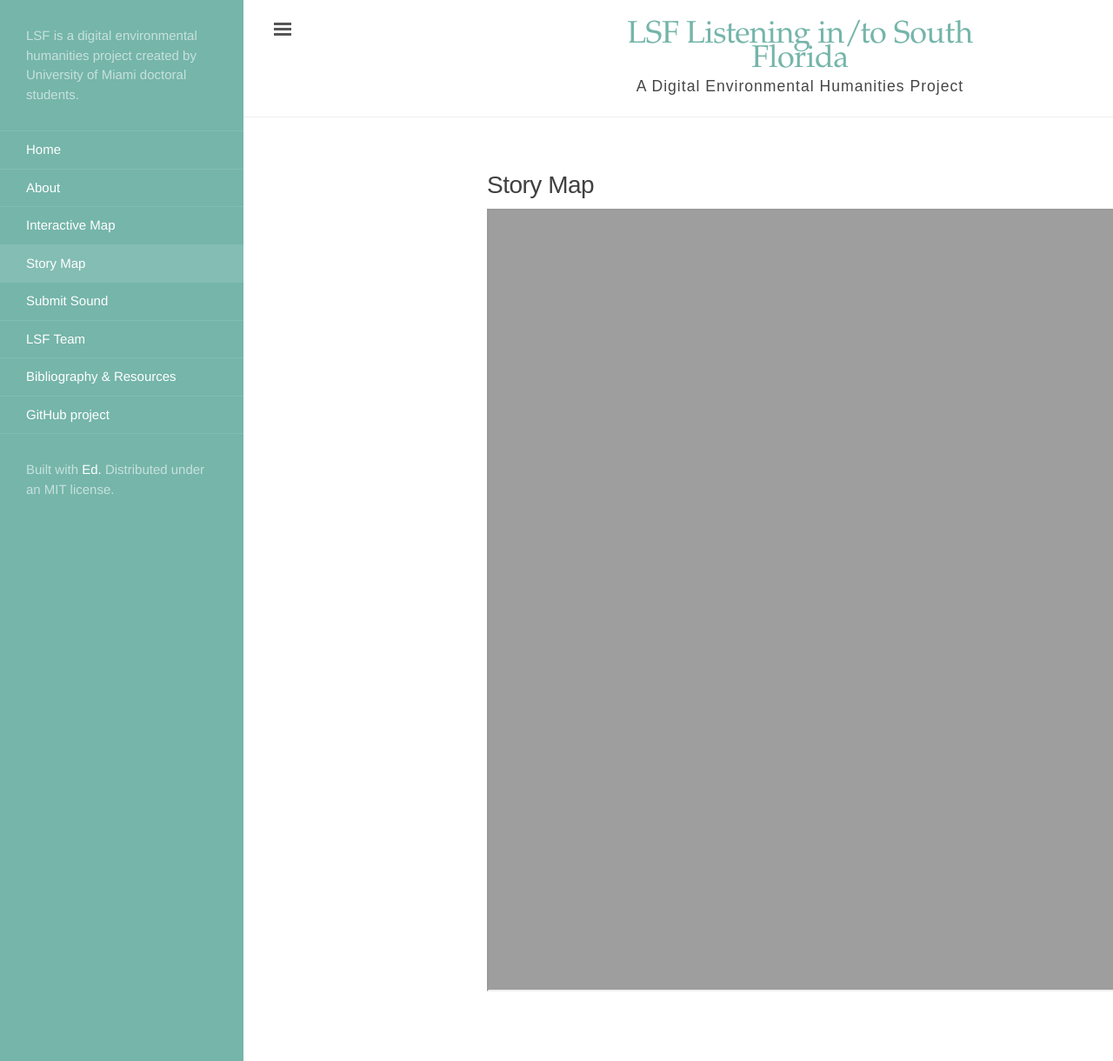
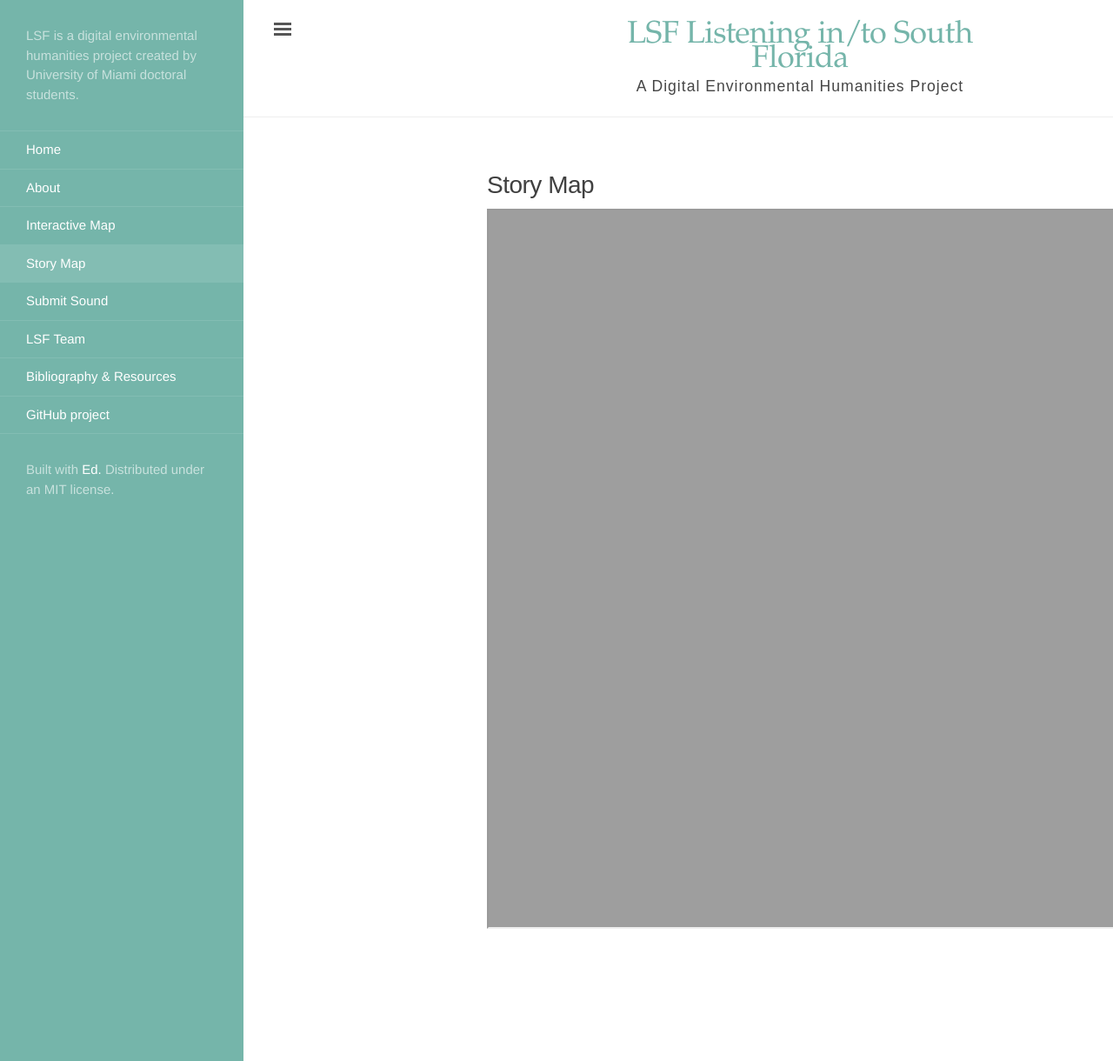
Before and after one commit to rm4-25/lsf_3, a Jekyll site: the page built from Story Map.html, in a window 1280 px wide and 1220 px high. Shown: the whole window at 87% size. Built offline with Jekyll 4.4.1, drawn with Linux system fonts in a browser that asks for light colours.

Commit message:
Update _ed.scss

```diff
--- a/_sass/_ed.scss
+++ b/_sass/_ed.scss
@@ -64,7 +64,7 @@ body {
   position: relative;
   overflow: hidden;
   width: 125%;
-  padding-top: 125%; /* 4:5 Aspect Ratio (125%) 1:1 Aspect Ratio (100%) 4:3 Aspect Ratio (75%) 16:9 Aspect Ratio (divide 9 by 16 = 0.5625) (56.25%) */
+  padding-top: 115%; /* 4:5 Aspect Ratio (125%) 1:1 Aspect Ratio (100%) 4:3 Aspect Ratio (75%) 16:9 Aspect Ratio (divide 9 by 16 = 0.5625) (56.25%) */
 }
 
 .responsive-iframe-container iframe {
```
